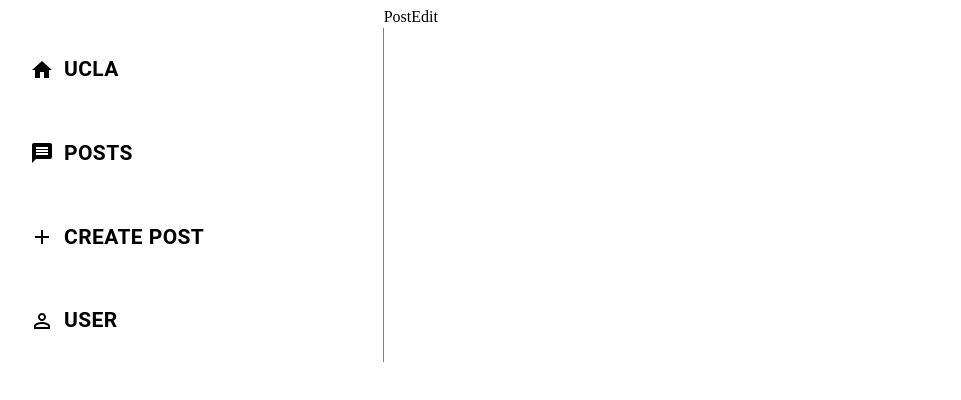
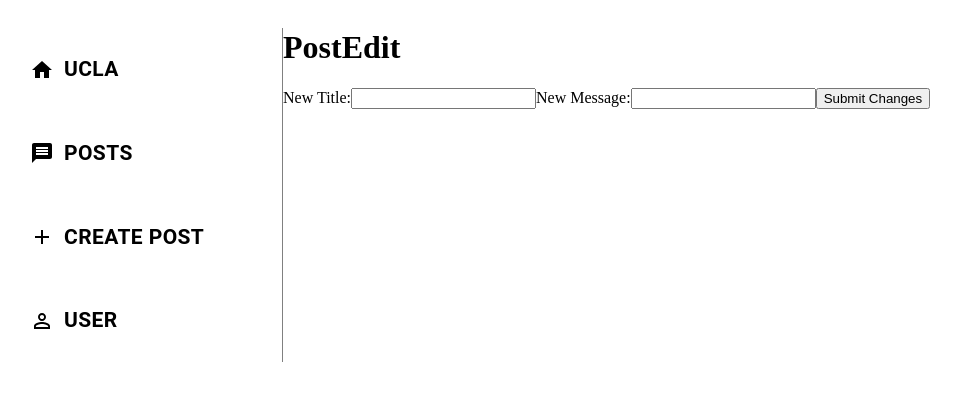
Before and after one commit to arvindkalyan/ucla_muhbrex, a React (Create React App) app in the folder client/: page /edit/1 in a window 1280 px wide. Shown: the top 400 px of the page, without its empty margins (16-977 px from the left). Built offline with nearby package versions, Linux system fonts and the light colour scheme; no server answers.

Commit message:
Edit post form fully working, with old versions of title and message populating form when it is first loaded. Yaya!

```diff
--- a/client/src/components/PostEdit.js
+++ b/client/src/components/PostEdit.js
@@ -1,23 +1,84 @@
-import React from 'react';
+import React, {
+    useEffect,
+    useState,
+    useRef
+} from 'react';
+
 import { useParams } from 'react-router-dom';
-//import { Field, reduxForm } from 'redux-form';
+import axios from 'axios'
+
 
 const PostEdit = () => {
-        const { id } = useParams();
-        //console.log(id)
-        //first need to get the current post
+    const { id } = useParams()
+    const [title, setTitle] = useState()
+    const [message, setMessage] = useState()
+    const newTitle = useRef()
+    const newMessage = useRef()
 
 
-        return (
-            <div>
-                PostEdit
-                {/* <form>
-                    <Field name="title" component={this.renderInput} label="Enter Title"/>
-                    <Field name="description" component={this.renderInput} label="Enter content"/>
-                    <button className="ui button primary">Submit</button>
-                </form> */}
-            </div>
-        )
+    //this is in effect the same as ComponentDidMount
+    useEffect(() => {
+        axios.get('http://localhost:5000/posts/get/' + id)
+            .then((res) => {
+                setTitle(res.data.title)
+                setMessage(res.data.message)
+            }).catch((error) => {
+                console.log(error.message)
+            })
+    }, []);
+
+    const handleSubmit = (event) => {
+        event.preventDefault()
+
+
+        const newPostFields = {
+            title: newTitle.current.value,
+            message: newMessage.current.value
+        }
+
+
+        axios.post("http://localhost:5000/posts/update/" + id, newPostFields)
+            .then((res) => console.log(res.data))
+            .catch((error) => console.log(error.message))
+        //take person back to homepage
+        window.location = '/'
+    }
+
+    return (
+        <div>
+            <h1> PostEdit </h1>
+            <form onSubmit={handleSubmit}>
+                <label>
+                    New Title:
+                    <input
+                        ref={newTitle}
+                        name="title"
+                        value={title}
+                        onChange={(event) => {
+                            setTitle(event.target.value)
+                        }}
+                    />
+                </label>
+
+                <label>
+                    New Message:
+                    <input
+                        ref={newMessage}
+                        name="message"
+                        value={message}
+                        onChange={(event) => {
+                            setMessage(event.target.value)
+                        }}
+                    />
+                </label>
+
+            <button type="submit"> Submit Changes </button>
+            </form>
+
+        </div>
+    )
+
+
 
 }
 
```
